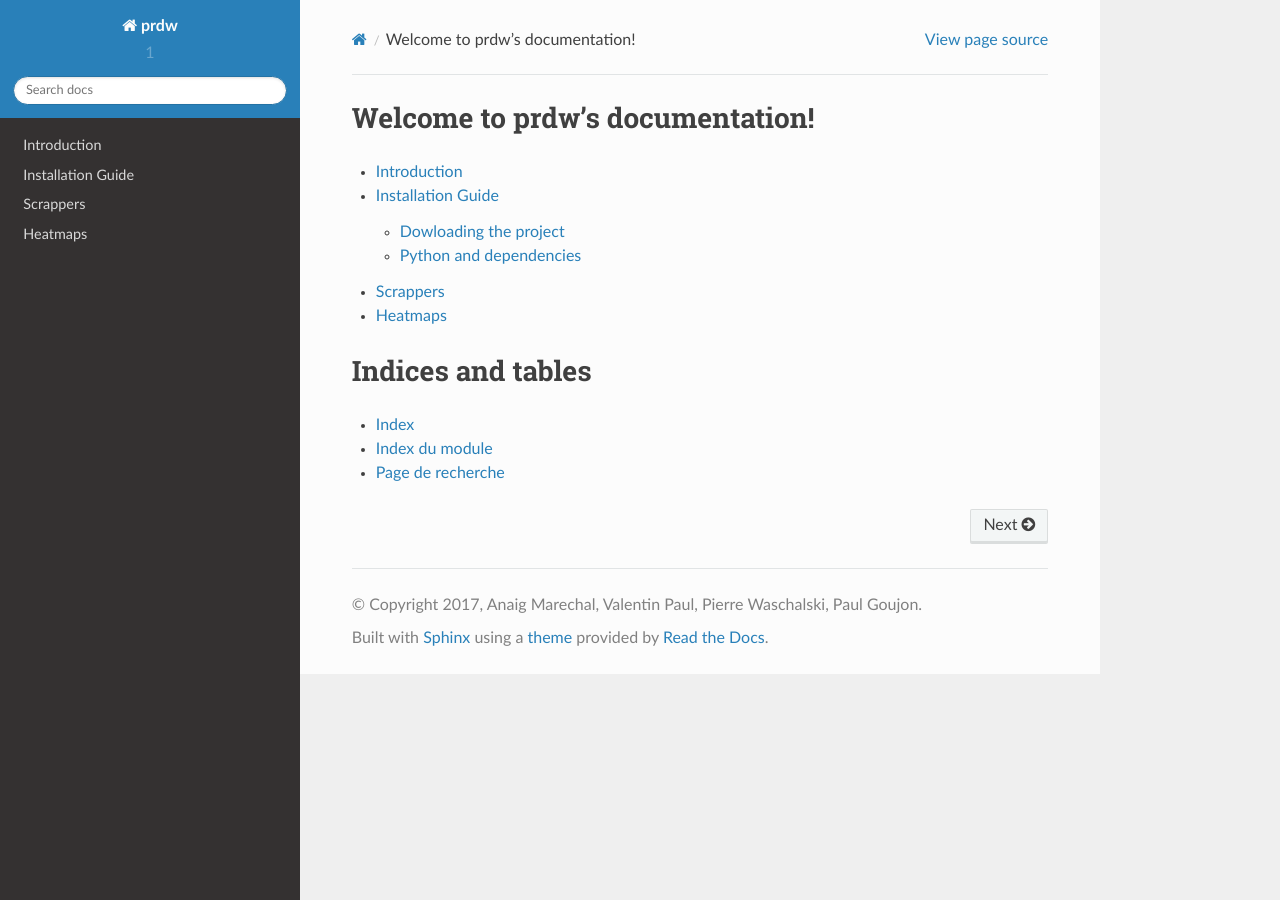
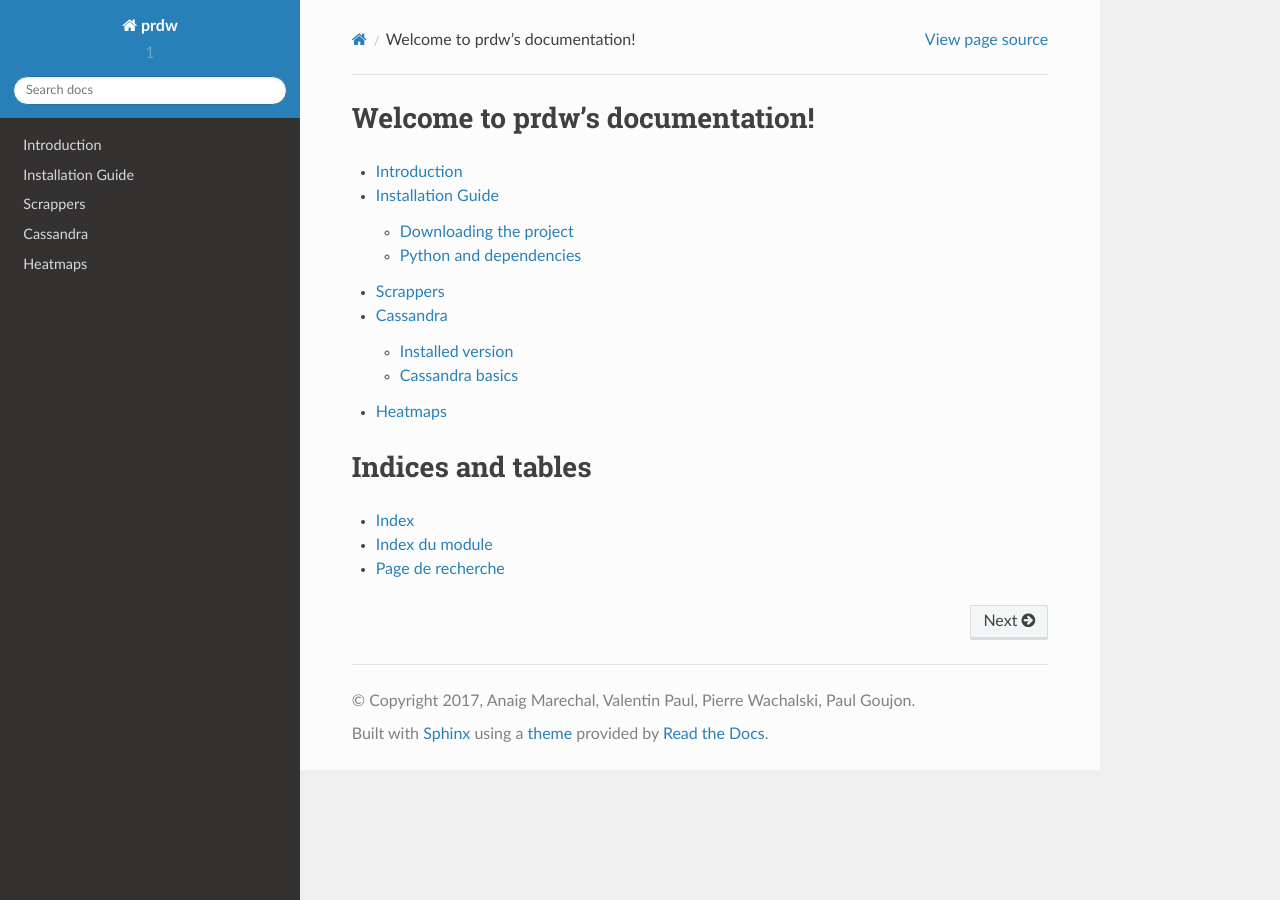
Before and after one commit to prBigData/documentation, a Sphinx documentation site: the page built from source/index.rst, in a window 1280 px wide. Built offline with Sphinx 7.4.7 and the Read the Docs theme 2.0.0, drawn with Linux system fonts in a browser that asks for light colours.

Commit message:
Adding my part

```diff
--- a/source/conf.py
+++ b/source/conf.py
@@ -47,7 +47,7 @@ master_doc = 'index'
 
 # General information about the project.
 project = u'prdw'
-copyright = u'2017, Anaig Marechal, Valentin Paul, Pierre Waschalski, Paul Goujon'
+copyright = u'2017, Anaig Marechal, Valentin Paul, Pierre Wachalski, Paul Goujon'
 author = u'Anaig Marechal, Valentin Paul, Pierre Waschalski, Paul Goujon'
 
 # The version info for the project you're documenting, acts as replacement for
--- a/source/index.rst
+++ b/source/index.rst
@@ -12,6 +12,7 @@ Welcome to prdw's documentation!
    introduction
    installation
    scrappers
+   cassandra
    heatmaps
 
 
--- a/source/installation.rst
+++ b/source/installation.rst
@@ -4,7 +4,7 @@ Installation Guide
 
 
 **********************
-Dowloading the project
+Downloading the project
 **********************
 
 The project is available on Github or you can ask for the sources
```
Also changed, not shown: source/cassandra.rst (added, +43 -0 lines).
